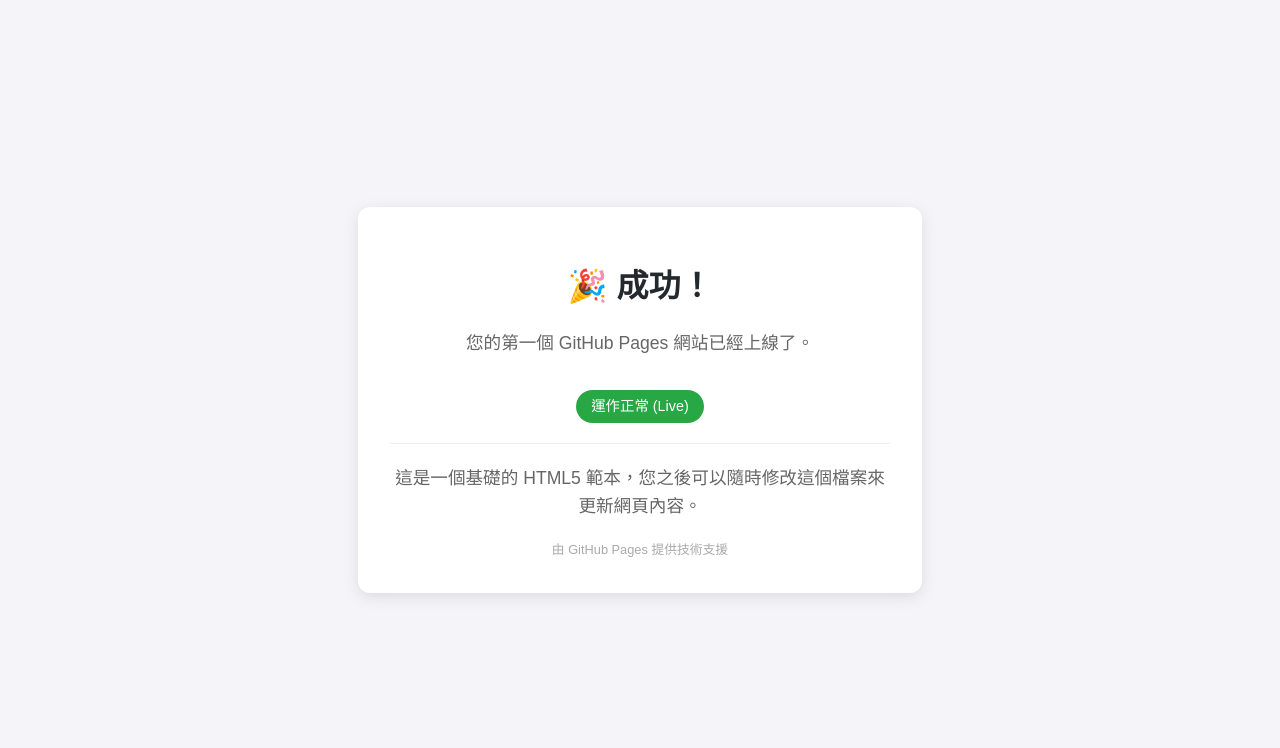
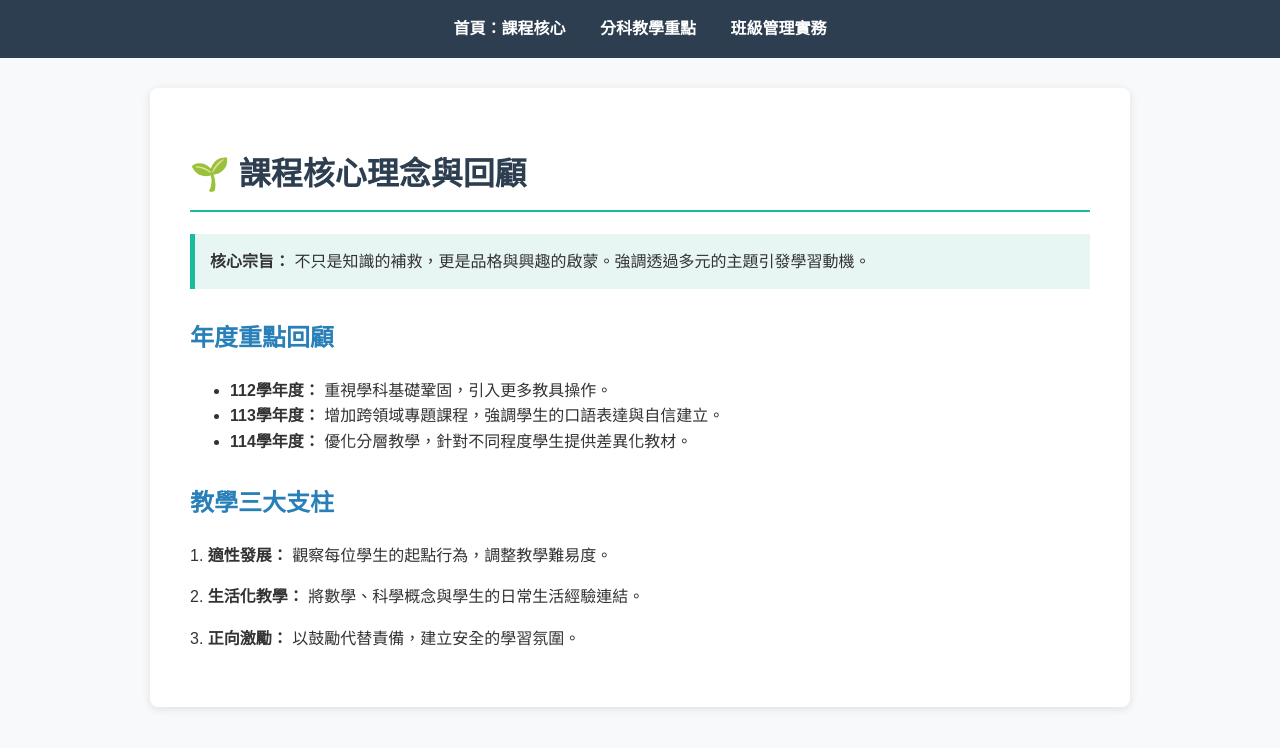
Before and after one commit to Chang0107/isaweb, a plain HTML site: page index.html in a window 1280 px wide. Drawn offline with Linux system fonts and the light colour scheme.

Commit message:
Update index.html

```diff
--- a/index.html
+++ b/index.html
@@ -3,67 +3,42 @@
 <head>
     <meta charset="UTF-8">
     <meta name="viewport" content="width=device-width, initial-scale=1.0">
-    <title>我的 GitHub Pages 測試網站</title>
+    <title>史懷哲計畫傳承 - 課程核心</title>
     <style>
-        body {
-            font-family: "Microsoft JhengHei", Arial, sans-serif;
-            line-height: 1.6;
-            margin: 0;
-            padding: 0;
-            display: flex;
-            justify-content: center;
-            align-items: center;
-            min-height: 100vh;
-            background-color: #f4f4f9;
-            color: #333;
-        }
-        .container {
-            text-align: center;
-            background: white;
-            padding: 2rem;
-            border-radius: 12px;
-            box-shadow: 0 4px 15px rgba(0,0,0,0.1);
-            max-width: 500px;
-        }
-        h1 {
-            color: #24292e; /* GitHub 風格的深灰色 */
-            margin-bottom: 10px;
-        }
-        p {
-            font-size: 1.1rem;
-            color: #666;
-        }
-        .status-badge {
-            display: inline-block;
-            background-color: #28a745;
-            color: white;
-            padding: 5px 15px;
-            border-radius: 20px;
-            font-size: 0.9rem;
-            margin-top: 15px;
-        }
-        footer {
-            margin-top: 20px;
-            font-size: 0.8rem;
-            color: #aaa;
-        }
+        :root { --primary: #2c3e50; --secondary: #18bc9c; --light: #f8f9fa; }
+        body { font-family: "Microsoft JhengHei", sans-serif; line-height: 1.6; margin: 0; background: var(--light); color: #333; }
+        nav { background: var(--primary); padding: 1rem; text-align: center; position: sticky; top: 0; z-index: 1000; }
+        nav a { color: white; text-decoration: none; margin: 0 15px; font-weight: bold; }
+        nav a:hover { color: var(--secondary); }
+        .container { max-width: 900px; margin: 30px auto; background: white; padding: 40px; border-radius: 8px; box-shadow: 0 2px 10px rgba(0,0,0,0.1); }
+        h1 { color: var(--primary); border-bottom: 2px solid var(--secondary); padding-bottom: 10px; }
+        h2 { color: #2980b9; margin-top: 30px; }
+        .highlight-box { background: #e8f6f3; border-left: 5px solid var(--secondary); padding: 15px; margin: 20px 0; }
     </style>
 </head>
 <body>
+    <nav>
+        <a href="index.html">首頁：課程核心</a>
+        <a href="subjects.html">分科教學重點</a>
+        <a href="management.html">班級管理實務</a>
+    </nav>
+    <div class="container">
+        <h1>🌱 課程核心理念與回顧</h1>
+        <div class="highlight-box">
+            <strong>核心宗旨：</strong> 不只是知識的補救，更是品格與興趣的啟蒙。強調透過多元的主題引發學習動機。
+        </div>
 
-    <div class="container">
-        <h1>🎉 成功！</h1>
-        <p>您的第一個 GitHub Pages 網站已經上線了。</p>
-        <div class="status-badge">運作正常 (Live)</div>
+        <h2>年度重點回顧</h2>
+        <ul>
+            <li><strong>112學年度：</strong> 重視學科基礎鞏固，引入更多教具操作。</li>
+            <li><strong>113學年度：</strong> 增加跨領域專題課程，強調學生的口語表達與自信建立。</li>
+            <li><strong>114學年度：</strong> 優化分層教學，針對不同程度學生提供差異化教材。</li>
+        </ul>
 
-        <hr style="border: 0; border-top: 1px solid #eee; margin: 20px 0;">
-
-        <p>這是一個基礎的 HTML5 範本，您之後可以隨時修改這個檔案來更新網頁內容。</p>
-
-        <footer>
-            由 GitHub Pages 提供技術支援
-        </footer>
+        <h2>教學三大支柱</h2>
+        <p>1. <strong>適性發展：</strong> 觀察每位學生的起點行為，調整教學難易度。</p>
+        <p>2. <strong>生活化教學：</strong> 將數學、科學概念與學生的日常生活經驗連結。</p>
+        <p>3. <strong>正向激勵：</strong> 以鼓勵代替責備，建立安全的學習氛圍。</p>
     </div>
-
 </body>
 </html>
```
